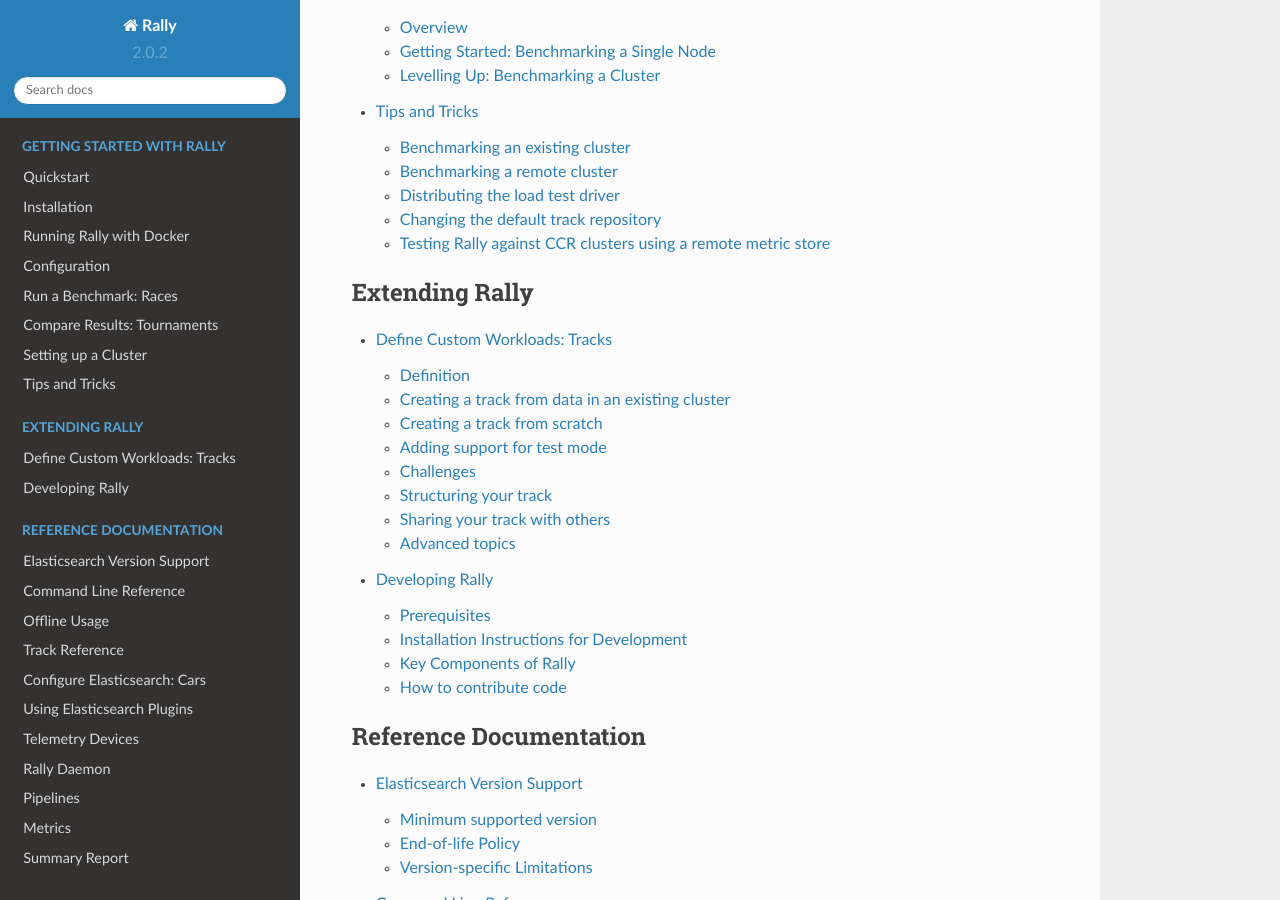
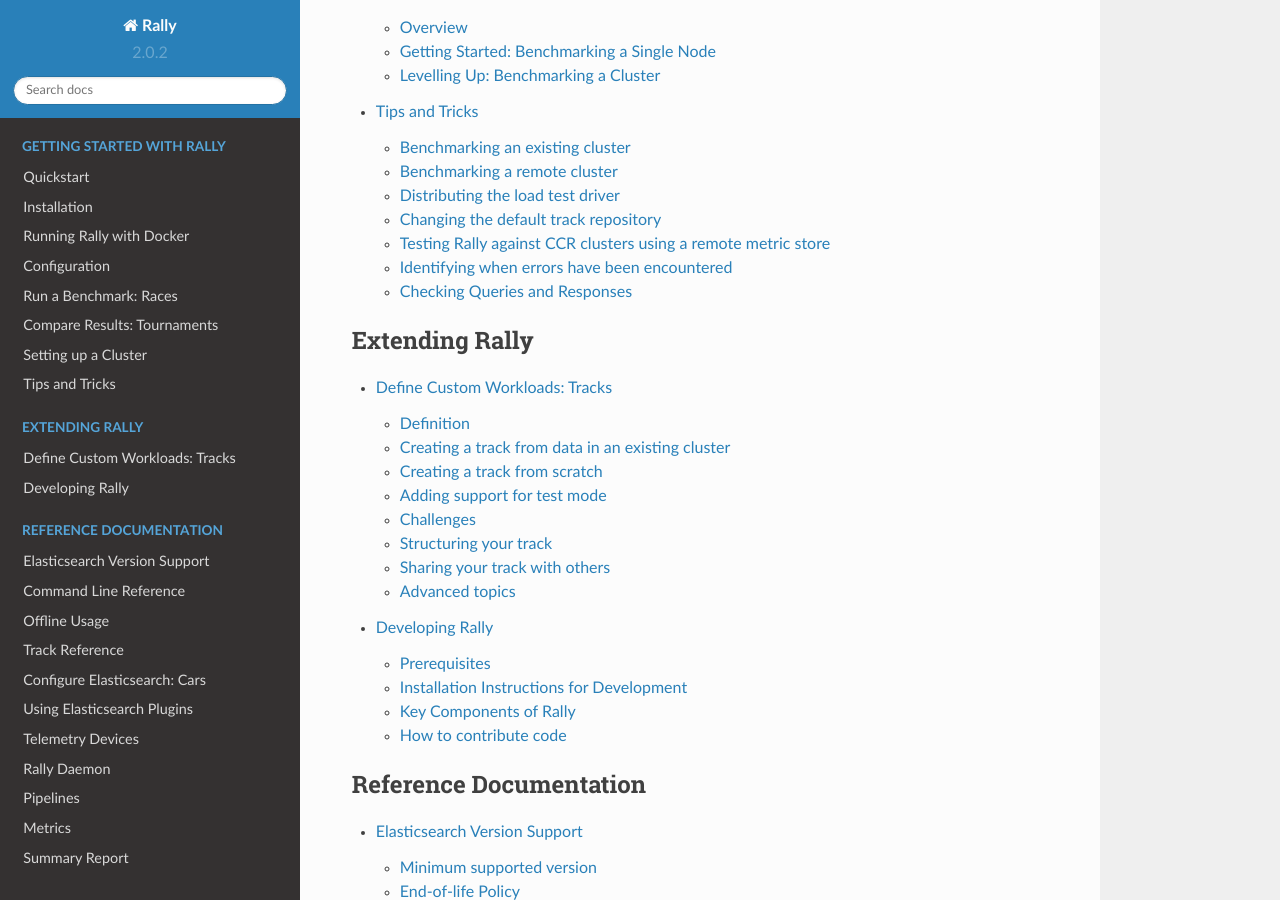
Before and after one commit to elastic/rally, a Sphinx documentation site: the page built from docs/index.rst, in a window 1280 px wide and 900 px high, scrolled down 1689 px. Built offline with Sphinx 7.4.7 and the Read the Docs theme 2.0.0, drawn with Linux system fonts in a browser that asks for light colours; some of the changed lines change nothing that is shown.

Commit message:
Hints for handling errors and identifying queries and responses

```diff
--- a/docs/recipes.rst
+++ b/docs/recipes.rst
@@ -172,3 +172,111 @@
 To tear down everything issue ``./stop.sh``.
 
 It is possible to specify a different version of Elasticsearch for step 3. by setting ``export ES_VERSION=<the_desired_version>``.
+
+Identifying when errors have been encountered
+--------------------------------------------------------------
+
+Custom track development can be error prone especially if you are testing a new query. A number of reasons can lead to queries returning errors.
+
+Consider a simple example Rally operation:
+
+    {
+      "name": "geo_distance",
+      "operation-type": "search",
+      "index": "logs-*",
+      "body": {
+        "query": {
+           "geo_distance": {
+              "distance": "12km",
+              "source.geo.location": "40,-70"
+           }
+        }
+      }
+    }
+This query requires the field ``source.geo.location`` to be mapped as a ``geo_point`` type. If incorrectly mapped, Elasticsearch will respond with an error.
+
+Rally will not exit on errors (unless fatal e.g. [http://man7.org/linux/man-pages/man2/connect.2.html](ECONNREFUSED)) by default, instead reporting errors in the summary report via the [Error Rate](https://esrally.readthedocs.io/en/stable/summary_report.html?highlight=on-error#error-rate) statistic. This can potentially leading to misleading results. This behavior is by design and consistent with other load testing tools such as JMeter i.e. In most cases it is desirable that a large long running benchmark should not fail because of a single error response.
+
+ This behavior can also be changed, by invoking Rally with the [--on-error](https://esrally.readthedocs.io/en/stable/command_line_reference.html?highlight=on-error#on-error) switch e.g.
+
+	esrally --track=geonames --on-error=abort
+
+Errors can also be investigated if you have configured a [dedicated Elasticsearch metrics store](https://esrally.readthedocs.io/en/stable/configuration.html#advanced-configuration).
+
+Checking Queries and Responses
+--------------------------------------------------------------
+
+As described above, errors can lead to misleading benchmarking results. Some issues, however, are more subtle and the result of queries not behaving and matching as intended.
+
+Consider the following simple Rally operation:
+
+    {
+      "name": "geo_distance",
+      "operation-type": "search",
+      "index": "logs-*",
+      "body": {
+        "query": {
+           "term": {
+		      "http.request.method": {
+		        "value": "GET"
+		      }
+		    }
+        }
+      }
+    }
+For this term query to match the field ``http.request.method`` needs to be type `keyword`. Should this field be [dynamically mapped](https://www.elastic.co/guide/en/elasticsearch/reference/current/dynamic-field-mapping.html), its default type will be ``text`` causing the value `GET` to be [analyzed](https://www.elastic.co/guide/en/elasticsearch/reference/current/text.html), and indexed as `get`. The above query will in turn return `0` hits. The field should either be correctly mapped or the query modified to match on `http.request.method.keyword`.
+
+Issues such as this can lead to misleading benchmarking results. Prior to running any benchmarks for analysis, we therefore recommended users ascertain whether queries are behaving as intended. Rally provides several tools to assist with this.
+
+Firstly, users can modify the [logging level](https://esrally.readthedocs.io/en/stable/configuration.html?highlight=logging#logging) of Rally to `DEBUG`. Specifically, modify the ``elasticsearch`` logger i.e.:
+
+	"loggers": {
+	  "elasticsearch": {
+	    "handlers": ["rally_log_handler"],
+	    "level": "DEBUG",
+	    "propagate": false
+	  },
+	  "rally.profile": {
+	    "handlers": ["rally_profile_handler"],
+	    "level": "INFO",
+	    "propagate": false
+	  }
+	}
+
+This will inturn ensure logs include the Elasticsearch query and accompanying response e.g.
+
+	2019-12-16 14:56:08,389 -not-actor-/PID:9790 elasticsearch DEBUG > {"sort":[{"geonameid":"asc"}],"query":{"match_all":{}}}
+	2019-12-16 14:56:08,389 -not-actor-/PID:9790 elasticsearch DEBUG < {"took":1,"timed_out":false,"_shards":{"total":5,"successful":5,"skipped":0,"failed":0},"hits":{"total":{"value":1000,"relation":"eq"},"max_score":null,"hits":[{"_index":"geonames","_type":"_doc","_id":"Lb81D28Bu7VEEZ3mXFGw","_score":null,"_source":{"geonameid": 2986043, "name": "Pic de Font Blanca", "asciiname": "Pic de Font Blanca", "alternatenames": "Pic de Font Blanca,Pic du Port", "feature_class": "T", "feature_code": "PK", "country_code": "AD", "admin1_code": "00", "population": 0, "dem": "2860", "timezone": "Europe/Andorra", "location": [1.53335, 42.64991]},"sort":[2986043]},
+
+Users should discard any performance metrics collected from a benchmark with DEBUG logging. This will likely cause a client-side bottleneck so once the correctness of the queries have been established, disable this setting and re-run any benchmarks.
+
+The number of hits from queries can also be investigated if you have configured a [dedicated Elasticsearch metrics store](https://esrally.readthedocs.io/en/stable/configuration.html#advanced-configuration). Specifically, documents within the index pattern ``rally-metrics-*`` contain a ``meta`` field with summary of individual responses e.g.
+
+	{
+	  "@timestamp" : 1597681313435,
+	  "relative-time" : 130273374,
+	  "race-id" : "452ad9d7-9c21-4828-848e-89974af3230e",
+	  "race-timestamp" : "20200817T160412Z",
+	  "environment" : "Personal",
+	  "track" : "geonames",
+	  "challenge" : "append-no-conflicts",
+	  "car" : "defaults",
+	  "name" : "latency",
+	  "value" : 270.77871300025436,
+	  "unit" : "ms",
+	  "sample-type" : "warmup",
+	  "meta" : {
+	    "source_revision" : "757314695644ea9a1dc2fecd26d1a43856725e65",
+	    "distribution_version" : "7.8.0",
+	    "distribution_flavor" : "oss",
+	    "pages" : 25,
+	    "hits" : 11396503,
+	    "hits_relation" : "eq",
+	    "timed_out" : false,
+	    "took" : 110,
+	    "success" : true
+	  },
+	  "task" : "scroll",
+	  "operation" : "scroll",
+	  "operation-type" : "Search"
+	}
```
